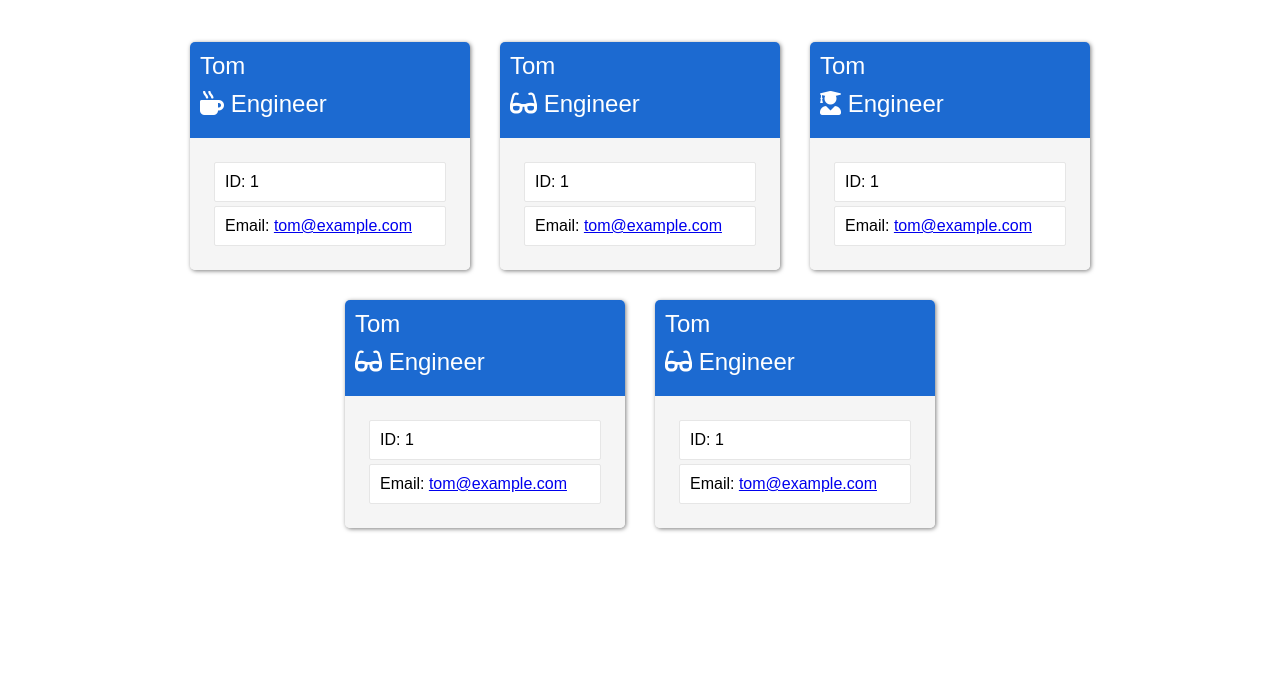
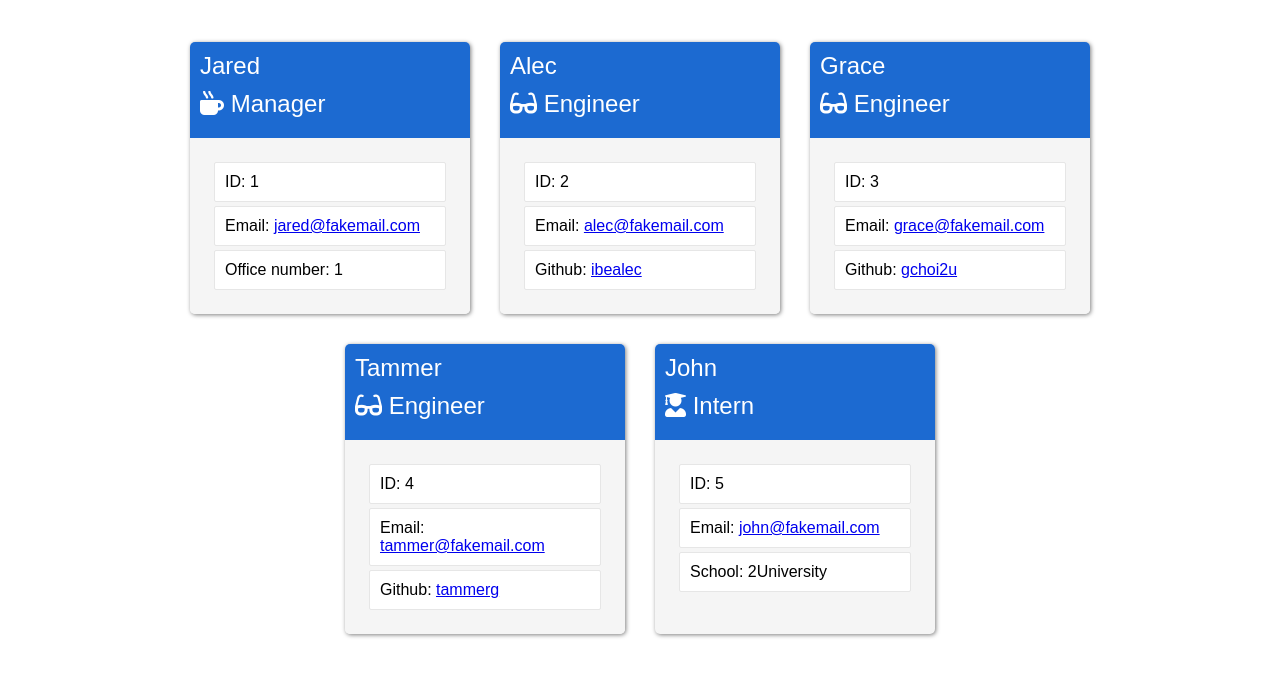
Before and after one commit to tbellenger/team-profile-generator, a website: page sample/index.html in a window 1280 px wide. Shown: the part 123-800 px from the top of the page. Drawn offline with Linux system fonts and the light colour scheme.

Commit message:
added sample of generated team html

```diff
--- a/sample/index.html
+++ b/sample/index.html
@@ -6,7 +6,7 @@
     <meta name="viewport" content="width=device-width, initial-scale=1.0">
     <title>My Team</title>
     <link rel="stylesheet" href="https://cdnjs.cloudflare.com/ajax/libs/font-awesome/5.15.4/css/all.min.css">
-    <link rel="stylesheet" href="../src/style.css">
+    <link rel="stylesheet" href="./style.css">
 </head>
 <body>
     <div class="header">My Team</div>
@@ -15,71 +15,87 @@
         <div class="cards">
             <div class="card">
     <div class="card-title">
-                    <div class="name">Tom</div>
-                    <div class="title"><i class="fa fa-mug-hot"></i> Engineer</div>
+        <div class="name">Jared</div>
+        <div class="title"><i class="fa fa-mug-hot"></i> Manager</div>
+
     </div>
     <div class="card-content">
         <div class="card-element">
             ID: 1
         </div>
         <div class="card-element">
-                        Email: <a href='mailto:tom@example.com'>tom@example.com</a>
+            Email: <a href='mailto:jared@fakemail.com'>jared@fakemail.com</a>
+        </div>
+        <div class="card-element">
+    Office number: 1
 </div>
     </div>
-            </div>
-            <div class="card">
+</div><div class="card">
     <div class="card-title">
-                    <div class="name">Tom</div>
+        <div class="name">Alec</div>
         <div class="title"><i class="fa fa-glasses"></i> Engineer</div>
+
     </div>
     <div class="card-content">
         <div class="card-element">
-                        ID: 1
+            ID: 2
         </div>
         <div class="card-element">
-                        Email: <a href='mailto:tom@example.com'>tom@example.com</a>
+            Email: <a href='mailto:alec@fakemail.com'>alec@fakemail.com</a>
+        </div>
+        <div class="card-element">
+    Github: <a href='https://github.com/ibealec'>ibealec</a>
 </div>
     </div>
-            </div>
-            <div class="card">
+</div><div class="card">
     <div class="card-title">
-                    <div class="name">Tom</div>
-                    <div class="title"><i class="fa fa-user-graduate"></i> Engineer</div>
+        <div class="name">Grace</div>
+        <div class="title"><i class="fa fa-glasses"></i> Engineer</div>
+
     </div>
     <div class="card-content">
         <div class="card-element">
-                        ID: 1
+            ID: 3
         </div>
         <div class="card-element">
-                        Email: <a href='mailto:tom@example.com'>tom@example.com</a>
+            Email: <a href='mailto:grace@fakemail.com'>grace@fakemail.com</a>
+        </div>
+        <div class="card-element">
+    Github: <a href='https://github.com/gchoi2u'>gchoi2u</a>
 </div>
     </div>
-            </div>
-            <div class="card">
+</div><div class="card">
     <div class="card-title">
-                    <div class="name">Tom</div>
+        <div class="name">Tammer</div>
         <div class="title"><i class="fa fa-glasses"></i> Engineer</div>
+
     </div>
     <div class="card-content">
         <div class="card-element">
-                        ID: 1
+            ID: 4
         </div>
         <div class="card-element">
-                        Email: <a href='mailto:tom@example.com'>tom@example.com</a>
+            Email: <a href='mailto:tammer@fakemail.com'>tammer@fakemail.com</a>
+        </div>
+        <div class="card-element">
+    Github: <a href='https://github.com/tammerg'>tammerg</a>
 </div>
     </div>
-            </div>
-            <div class="card">
+</div><div class="card">
     <div class="card-title">
-                    <div class="name">Tom</div>
-                    <div class="title"><i class="fa fa-glasses"></i> Engineer</div>
+        <div class="name">John</div>
+        <div class="title"><i class="fa fa-user-graduate"></i> Intern</div>
+
     </div>
     <div class="card-content">
         <div class="card-element">
-                        ID: 1
+            ID: 5
         </div>
         <div class="card-element">
-                        Email: <a href='mailto:tom@example.com'>tom@example.com</a>
+            Email: <a href='mailto:john@fakemail.com'>john@fakemail.com</a>
+        </div>
+        <div class="card-element">
+    School: 2University
 </div>
     </div>
 </div>
--- /dev/null
+++ b/sample/style.css
@@ -0,0 +1,63 @@
+body {
+    box-sizing: border-box;
+    margin: 0;
+    font-family: Arial, Helvetica, sans-serif;
+}
+.header {
+    width: 100%;
+    height: 80px;
+    background-color: rgb(223, 70, 78);
+    color:white;
+    text-align: center;
+    padding-top: 40px;
+    font-size: 24px;
+}
+
+.cards {
+    display: flex;
+    flex-wrap: wrap;
+    margin-top: 30px;
+    justify-content: center;
+}
+
+.card {
+    box-shadow: 1px 1px 4px rgba(0,0,0,0.5);
+    background-color: rgb(245, 245, 245);
+    border-radius: 5px;
+    margin: 15px;
+    width: 280px;
+}
+
+.card-title {
+    background-color: rgb(28, 106, 209);
+    color: white;
+    padding: 10px;
+    border-radius: 5px 5px 0 0;
+    font-size: 24px;
+}
+
+.name, .title {
+    margin-bottom: 10px;
+}
+
+.card-content {
+    padding: 20px;
+    background-color: rgb(245, 245, 245);
+    border-radius: 5px;
+}
+
+.card-element {
+    background-color: rgb(255, 255, 255);
+    border: 1px solid rgb(230, 230, 230);
+    border-radius: 2px;
+    padding: 10px;
+    margin: 4px;
+}
+
+.row {
+    display: flex;
+}
+
+.col {
+    flex: 20%;
+}
```
Lines whose indentation alone changed are shown as unchanged.
